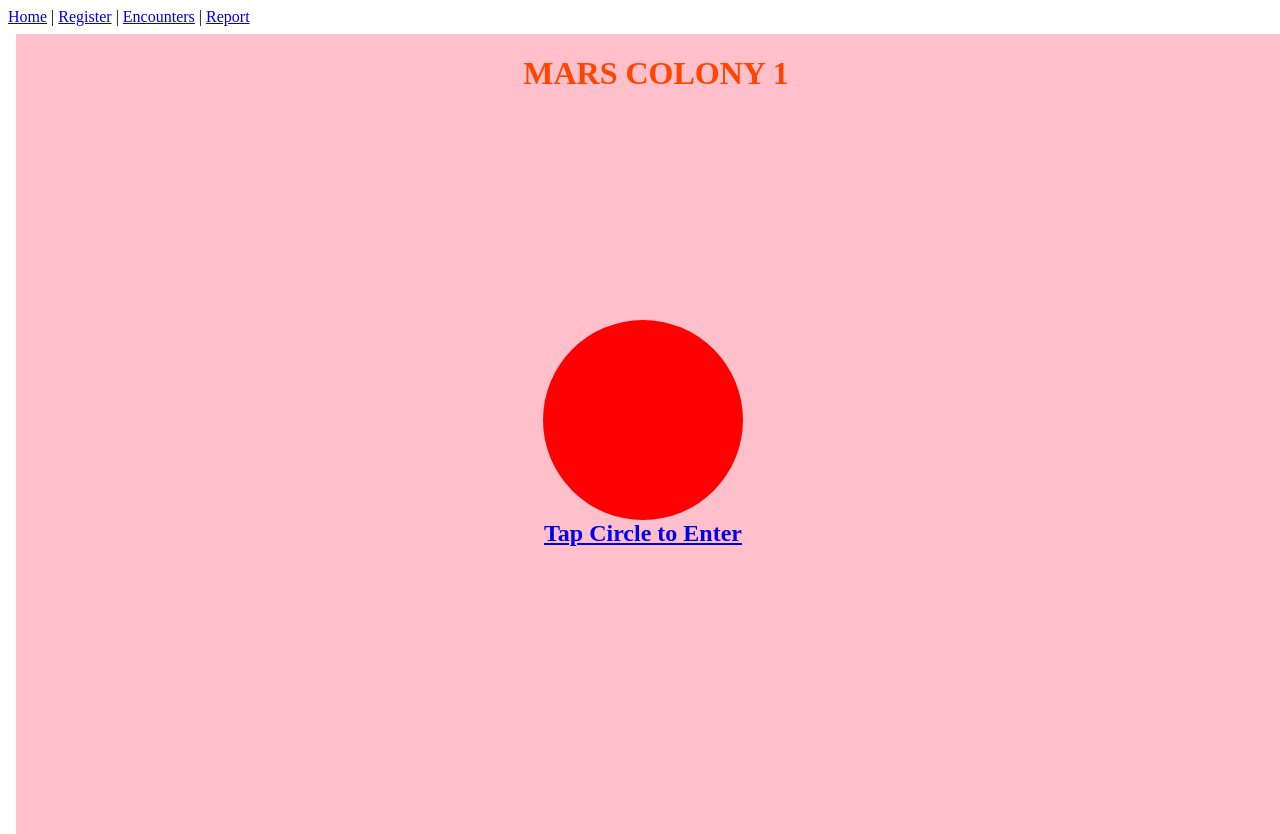
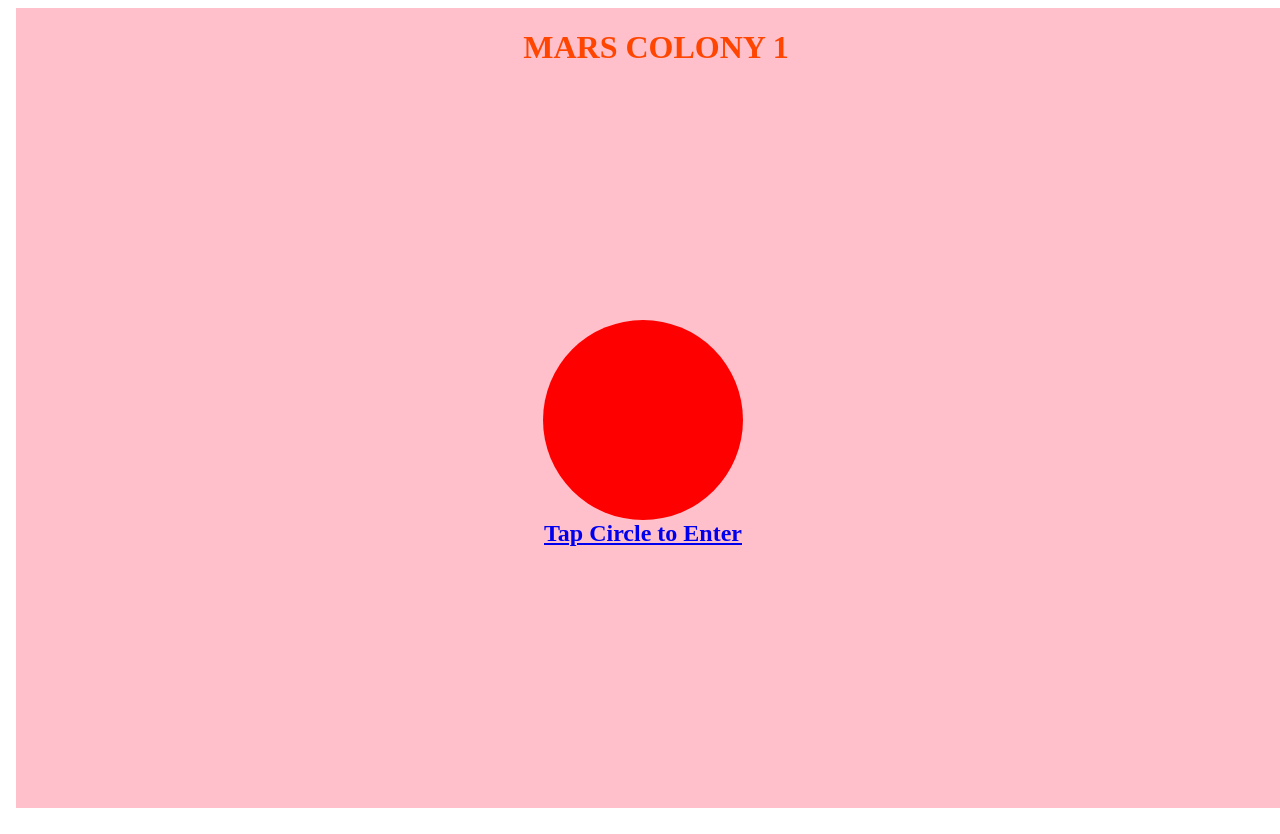
Before and after one commit to isha21/mars, an Angular app: page / in a window 1280 px wide. After the commit the page ends 808 px from the top, so only its background shows below. Built offline with nearby package versions, Linux system fonts and the light colour scheme.

Commit message:
removed nav bar

```diff
--- a/src/app/app.component.html
+++ b/src/app/app.component.html
@@ -1,10 +1,4 @@
-<nav>
-    <a routerLink='/'>Home</a> |
-    <a routerLink='/register'>Register</a> |
-    <a routerLink='/encounters'>Encounters</a> |
-    <a routerLink='/report'>Report</a>
-</nav>
 
 <div [@routerTransition]='getState(o)'>
     <router-outlet #o='outlet'></router-outlet>
-   </div>
+</div>
--- a/src/app/components/report/report.component.html
+++ b/src/app/components/report/report.component.html
@@ -18,5 +18,3 @@
 
     </form>
         </div>
-
-        <!-- routerLink='/encounters' -->
```
